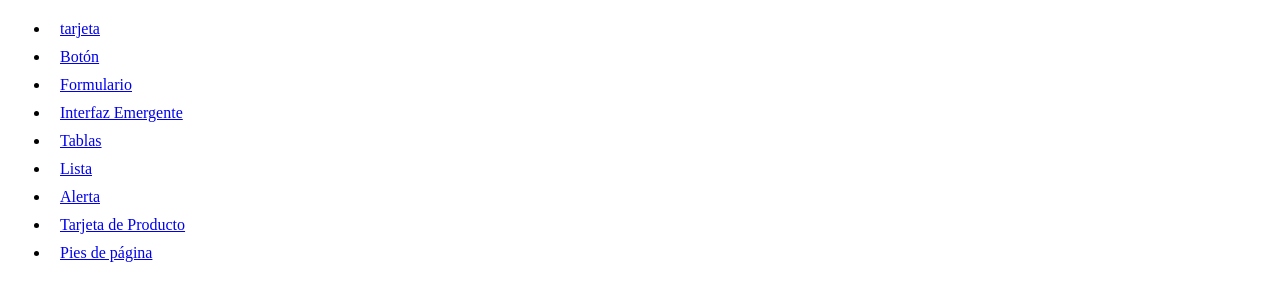
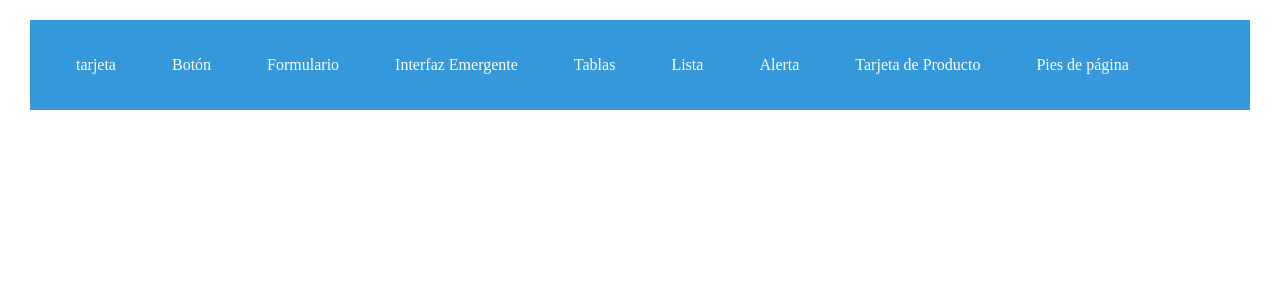
Before and after one commit to Juanesfive/Accion_De_Mejora, a plain HTML site: page index.html in a window 1280 px wide. Drawn offline with Linux system fonts and the light colour scheme; the site is published under a folder, as on GitHub Pages, so addresses that start at the root find nothing.

Commit message:
RecuperacionV2

```diff
--- a/style.css
+++ b/style.css
@@ -1,13 +1,13 @@
-@import url('/Componentes/alerta.css');
-@import url('/Componentes/botón.css');
-@import url('/Componentes/tarjeta.css');
-@import url('/Componentes/footer.css');
-@import url('/Componentes/formulario.css');
-@import url('/Componentes/Lista.css');
-@import url('/Componentes/interfaz_Emergente.css');
-@import url('/Componentes/navegacion.css');
-@import url('/Componentes/Tarjeta-de-Productos.css');
-@import url('/Componentes/Tablas.css');
+@import url(Componentes/alerta.css);
+@import url(Componentes/botón.css);
+@import url(Componentes/tarjeta.css);
+@import url(Componentes/footer.css);
+@import url(Componentes/formulario.css);
+@import url(Componentes/Lista.css);
+@import url(Componentes/interfaz_Emergente.css);
+@import url(Componentes/navegacion.css);
+@import url(Componentes/Tarjeta-de-Productos.css);
+@import url(Componentes/Tablas.css);
 
 
 
```
